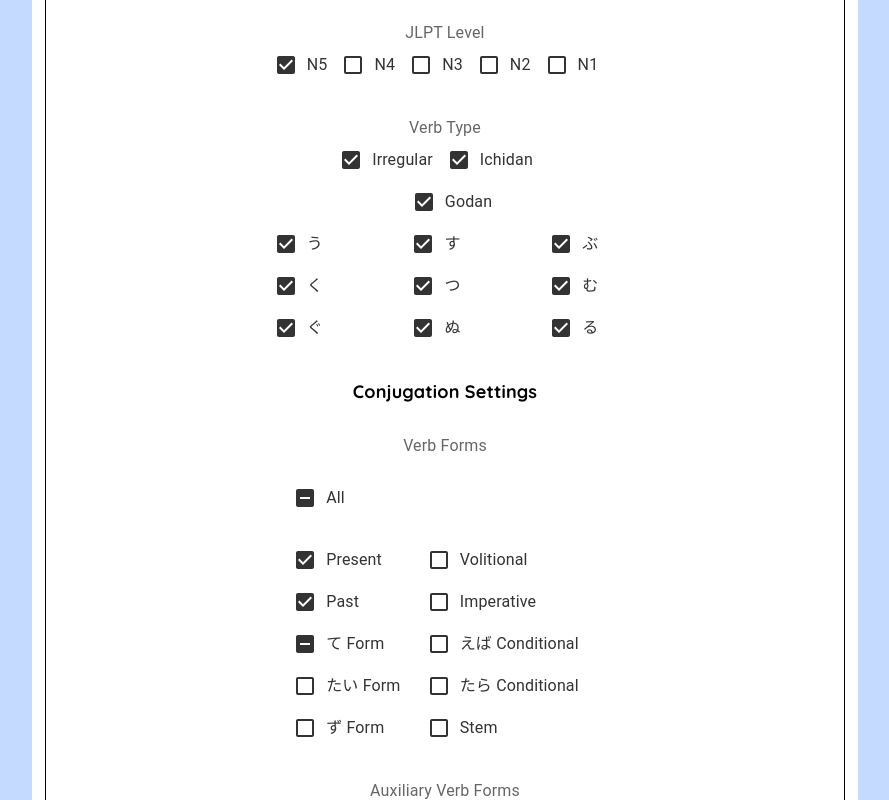
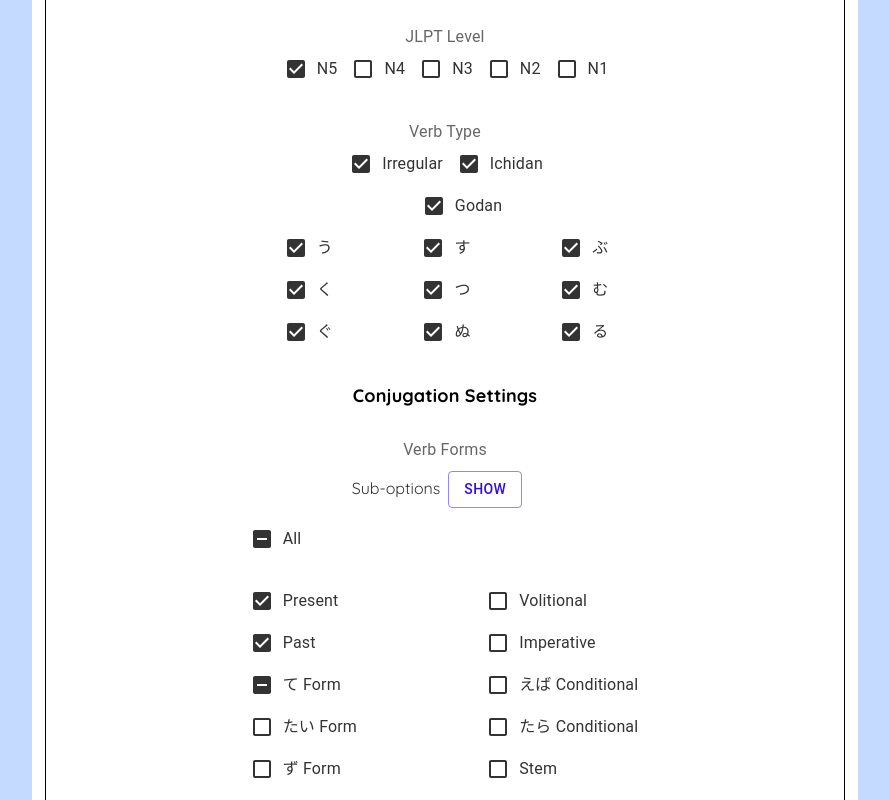
Before and after one commit to dan-turner-djt/Doushiryokucheck, a React (Create React App) app: page / in a window 1280 px wide. Shown: the part 800-1600 px from the top of the page, without its empty margins (195-1084 px from the left). Built offline with nearby package versions, Linux system fonts and the light colour scheme.

Commit message:
sub options hidden settings form displays well at 320px

```diff
--- a/package.json
+++ b/package.json
@@ -24,6 +24,7 @@
     "react-dom": "^18.2.0",
     "react-router-dom": "^6.11.2",
     "react-scripts": "5.0.1",
+    "react-use-measure": "^2.1.1",
     "sass": "^1.63.4",
     "typescript": "^4.9.5",
     "web-vitals": "^2.1.4"
--- a/src/Components/SettingsForm/SettingsForm.tsx
+++ b/src/Components/SettingsForm/SettingsForm.tsx
@@ -3,6 +3,7 @@ import { DefaultSettings, SettingsObject, TestType, getTestTypeDefaultSettings,
 import Field, { FieldRef, FieldType, StaticFieldData } from "../Field/Field";
 import { Box, Button, Checkbox, FormControl, FormControlLabel, FormGroup, FormHelperText, FormLabel, MenuItem, TextField } from "@mui/material";
 import { AuxFormData, AuxFormDisplayNames, AuxFormNames, FormNames, VerbFormData, VerbFormDisplayNames, VerbFormSubTypeDisplayNames, WithNegativeForms, WithNegativePoliteForms, WithPlainForms, WithPoliteForms } from "../../Verb/VerbFormDefs";
+import useMeasure from "react-use-measure";
 
 export type SettingsFormProps = {
   initialSettings: SettingsObject;
@@ -11,6 +12,13 @@ export type SettingsFormProps = {
 
 const SettingsForm = (props: SettingsFormProps) => {
 	const [currentSettings, setCurrentSettings] = useState<SettingsObject>(props.initialSettings);
+
+	const [formRef, { width }] = useMeasure();
+	const [formWidth, setFormWidth] = useState<number>(1920);
+	useEffect(() => {
+		setFormWidth(width);
+		console.log(width);
+	}, [width]);
 
 	const wordAmountRef = useRef<ElementRef<typeof Field>>(null);
 	const timeLimitRef = useRef<ElementRef<typeof Field>>(null);
@@ -567,12 +575,18 @@ const SettingsForm = (props: SettingsFormProps) => {
 		setCurrentSettings({...currentSettings, exclusiveAux: e.target.checked});
 	};
 
+	const getColumnSpacingWidth = (): string => {
+		if (width <= 320) return "0px";
+
+		return (width - 320)/4 + "px";
+	};
+
 
 	const vtSection = () => {
 		return (
 			<div className="checkbox-group">
 				<FormLabel>Verb Type</FormLabel>
-				<FormGroup>
+				<FormGroup className="shift-group-right">
 					<span>
 						<FormControlLabel
 							control={
@@ -901,9 +915,40 @@ const SettingsForm = (props: SettingsFormProps) => {
 		);
 	};
 
+	const jlptVerbsN3N1 = () => {
 		return (
-		<Box sx={{ p: 1, border: "1px solid black", borderRadius: 2 }}>
-			<form className="form settings-form" onSubmit={ handleSubmit }>
+			<span>
+				<FormControlLabel
+					control={
+						<Checkbox checked={verbLevelData.vlN3}
+							onChange={handleVlChange}
+							name="vlN3"/>
+					}
+					label="N3"
+				/>
+				<FormControlLabel
+					control={
+						<Checkbox checked={verbLevelData.vlN2}
+							onChange={handleVlChange}
+							name="vlN2"/>
+					}
+					label="N2"
+				/>
+				<FormControlLabel
+					control={
+						<Checkbox checked={verbLevelData.vlN1}
+							onChange={handleVlChange}
+							name="vlN1"/>
+					}
+					label="N1"
+				/>
+			</span>
+		);
+	};
+
+	return (
+		<Box sx={{ p: 1.5, border: "1px solid black", borderRadius: 2 }}>
+			<form className="form settings-form" onSubmit={ handleSubmit } ref={formRef}>
 				<div>
 					<FormControl component="fieldset" variant="standard" error={ !fieldData.wordAmount.valid || !fieldData.timeLimit.valid }>
 						<FormLabel component="legend" className="form-title">Test Settings</FormLabel>
@@ -945,7 +990,7 @@ const SettingsForm = (props: SettingsFormProps) => {
 						<FormLabel component="legend" className="form-title">Verb Settings</FormLabel>
 						<div className="checkbox-group">
 							<FormLabel>JLPT Level</FormLabel>
-							<FormGroup>
+							<FormGroup className="shift-group-right">
 								<span>
 									<FormControlLabel
 										control={
@@ -964,30 +1009,16 @@ const SettingsForm = (props: SettingsFormProps) => {
 										}
 										label="N4"
 									/>
-									<FormControlLabel
-										control={
-											<Checkbox checked={verbLevelData.vlN3}
-												onChange={handleVlChange}
-												name="vlN3"/>
+									{formWidth >= 340 &&
+										<span>
+											{jlptVerbsN3N1()}
+										</span>
 									}
-										label="N3"
-									/>
-									<FormControlLabel
-										control={
-											<Checkbox checked={verbLevelData.vlN2}
-												onChange={handleVlChange}
-												name="vlN2"/>
+									{formWidth < 340 &&
+										<div>
+											{jlptVerbsN3N1()}
+										</div>
 									}
-										label="N2"
-									/>
-									<FormControlLabel
-										control={
-											<Checkbox checked={verbLevelData.vlN1}
-												onChange={handleVlChange}
-												name="vlN1"/>
-										}
-										label="N1"
-									/>
 								</span>
 							</FormGroup>
 						</div>
@@ -1052,17 +1083,15 @@ const SettingsForm = (props: SettingsFormProps) => {
 							</div>
 						}
 						<div className="checkbox-group">
-							<span className="toggle-row">
-								{/*<span></span>*/}
 							<FormLabel>Verb Forms</FormLabel>
-								{/*<span>
+							<div className="line-break-small"></div>
+							<div>
 								<label style={{marginRight: "8px"}}>Sub-options</label>
 								<Button sx={{marginRight: "16px"}}variant="outlined" color="darkBlue" type="button" onClick={ toggleVfSubOptions }>
 									{showVfSubOptions? "Hide" : "Show"}
-									</Button>*
-								</span>*/}
-							</span>
-							<div className="line-break"></div>
+								</Button>
+							</div>
+							<div className="line-break-small"></div>
 							<div className={showVfSubOptions? "checkbox-grid-wide" : "checkbox-grid-slim"}>
 								{vfAllCheckboxParentGroup()}
 								<div className="line-break"></div>
@@ -1082,14 +1111,15 @@ const SettingsForm = (props: SettingsFormProps) => {
 								}
 								{!showVfSubOptions &&
 									<div className="checkbox-parent-group">
-										<div>
+										<div className="first-column">
 											{vfCheckboxParentGroup("present", VerbFormDisplayNames.present, true)}
 											{vfCheckboxParentGroup("past", VerbFormDisplayNames.past)}
 											{vfCheckboxParentGroup("te", VerbFormDisplayNames.te)}
 											{vfCheckboxParentGroup("tai", VerbFormDisplayNames.tai)}
 											{vfCheckboxParentGroup("zu", VerbFormDisplayNames.zu)}
 										</div>
-										<div>
+										<div style={{width: getColumnSpacingWidth()}}></div>
+										<div className="second-column">
 											{vfCheckboxParentGroup("volitional", VerbFormDisplayNames.volitional)}
 											{vfCheckboxParentGroup("imperative", VerbFormDisplayNames.imperative)}
 											{vfCheckboxParentGroup("baConditional", VerbFormDisplayNames.baConditional)}
@@ -1109,11 +1139,12 @@ const SettingsForm = (props: SettingsFormProps) => {
 								{vfaAllCheckboxParentGroup()}
 								<div className="line-break"></div>
 								<div className="checkbox-parent-group">
-									<div>
+									<div className="first-column">
 										{vfaCheckboxParentGroup("passive", AuxFormDisplayNames.passive)}
 										{vfaCheckboxParentGroup("causative", AuxFormDisplayNames.causative)}
 									</div>
-									<div>
+									<div style={{width: getColumnSpacingWidth()}}></div>
+									<div className="second-column" style={{marginRight: "27px"}}>
 										{vfaCheckboxParentGroup("potential", AuxFormDisplayNames.potential, true)}
 										{vfaCheckboxParentGroup("tagaru", AuxFormDisplayNames.tagaru)}
 									</div>
--- a/src/styles.scss
+++ b/src/styles.scss
@@ -51,11 +51,11 @@ body {
   text-align: center;
 
   .form-title {
-    margin-bottom: 30px;
     font-family: "Quicksand", sans-serif;
     font-weight: bold;
     font-size: large;
     color: black;
+    margin-bottom: 30px;
   }
 
   .field {
@@ -121,16 +121,19 @@ body {
     }
   }
 
-  /*.toggle-row {
-    display: flex;
-    align-items: baseline;
-    justify-content: space-between;
-    margin: auto;
+  .first-column {
+    width: 123px;
+  }
 
-    span {
-      width: 190px;
+  .second-column {
+    label {
+      margin-right: 0px;
     }
-  }*/
+  }
+
+  .shift-group-right {
+    margin-left: 20px;
+  }
 
   .form-button-row button {
     margin-top: 20px;
```
Also changed, not shown: 1 other file (tests, documents, lock files or other folders). Lines whose indentation alone changed are shown as unchanged.
